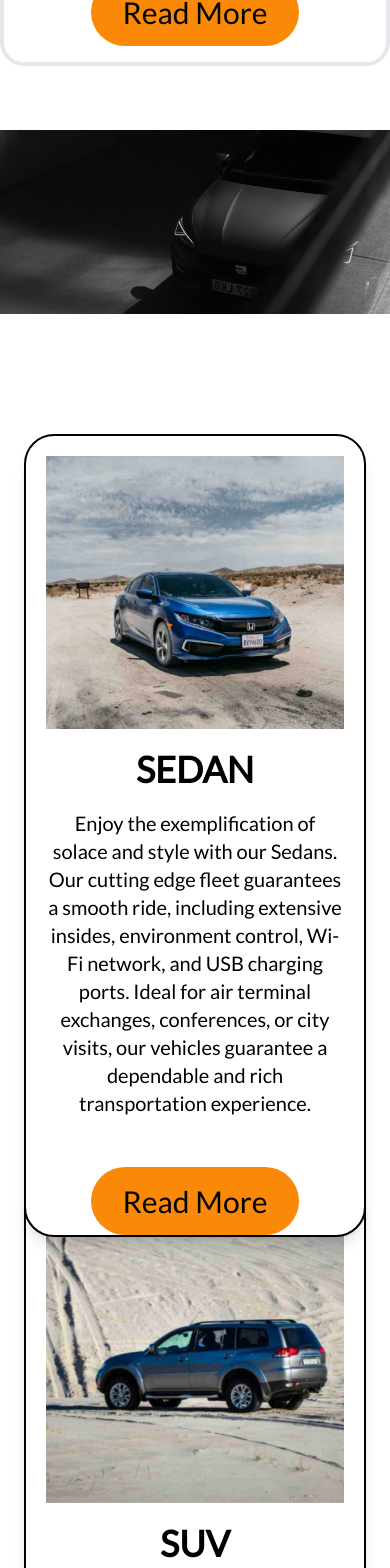
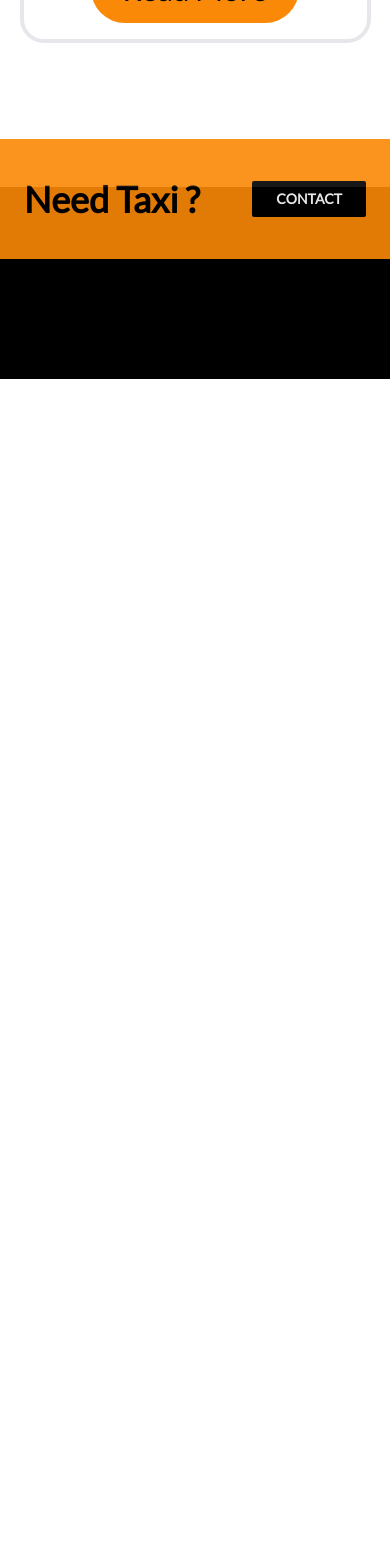
Before and after one commit to Pijushpatra2/Taxi-Guru, a React (Vite) app in the folder Client/taxi-guru/: page /services in a window 390 px wide. Shown: the part 2420-3988 px from the top of the page. After the commit the page ends 2799 px from the top, so only its background shows below. Built offline with nearby package versions, Linux system fonts and the light colour scheme.

Commit message:
minor changes in services.jsx

```diff
--- a/Client/taxi-guru/src/Pages/ServicesPage/Services.jsx
+++ b/Client/taxi-guru/src/Pages/ServicesPage/Services.jsx
@@ -7,13 +7,13 @@ export default function Services() {
       <div className=" ">
         <img
           src={data["div1"]["imgPath"]}
-          className=" w-[100%] bg-cover object-cover "
+          className=" h-[100%] w-full bg-cover object-cover "
           alt="error"
         />
       </div>
       <div className="flex flex-col items-center relative bottom-16  ">
-        <div className=" flex flex-col gap-8 sm:w[80%] md:w-[80%] bg-white rounded-full">
-          <div className="flex gap-4 border-4 p-4 rounded-3xl lg:flex-row flex-col bg-white">
+        <div className=" flex flex-col gap-8 w-[90%] md:w-[80%] bg-white rounded-full">
+          <div className="flex gap-4 border-4 p-4 rounded-3xl lg:flex-row flex-col bg-white ">
             <div className="flex-1 ">
               <img
                 className="w-full h-full  object-center object-cover"
@@ -90,130 +90,8 @@ export default function Services() {
           </div>
         </div>
       </div>
+
       <div className="">
-        <div className=" ">
-          <img
-            src={data["div1"]["imgPath"]}
-            className=" w-[100%] bg-cover object-cover "
-            alt="error"
-          />
-        </div>
-
-        <div className="  border-green-700   flex justify-center items-center px-6 relative top-[120px]">
-          <div className="  border-2 border-black bg-white shadow-lg rounded-[30px] md:flex flex-row">
-            <div className="flex justify-centerh-[35%] w-[100%] px-5 py-5 md:h-[100%] md:flex ">
-              <img
-                src={data["div2"]["imgPath"]}
-                className="text-center h-[273px] w-[360px] object-cover md:h-[100%] md:w-screen md:bg-contain"
-                alt="error"
-              />
-            </div>
-
-            <div className="w[141%] md:item-end md:w-[150%]">
-              <div className="">
-                <h1 className="text-4xl font-bold text-center md:text-center md:font-bold md:text-6xl md:mt-[30px]">
-                  {data["div2"]["text1"]}
-                </h1>
-
-                <p className="text-center text-xl md:text-2xl my-5 md:mr-[70px] md:mt-[25px] md:text-start px-5 ">
-                  {data["div2"]["text2"]}
-                </p>
-                <div className="text-center mt-[50px]">
-                  <button className="bg-[#FA8907] text-black px-8 py-4 rounded-full text-3xl font-medium">
-                    Read More
-                  </button>
-                </div>
-              </div>
-            </div>
-          </div>
-        </div>
-      </div>
-
-      {/* 2st conatiner */}
-      <div className="flex justify-center items-center px-6 mt-16 ">
-        <div className="flex flex-col-reverse justify-end h-[900px] md:h-[550px] border-2 border-black bg-white shadow-lg rounded-[30px] md:flex md:flex-row">
-          <div className="w[141%] md:item-end md:w-[150%]">
-            <div className="">
-              <h1 className="text-4xl font-bold text-center md:text-center md:font-bold md:text-6xl md:mt-[30px]">
-                {data["div3"]["text1"]}
-              </h1>
-
-              <p className="text-center text-xl md:text-2xl my-5 md:ml-[70px] md:mt-[25px] md:text-start px-5">
-                {data["div3"]["text2"]}
-              </p>
-              <div className="text-center mt-[30px]">
-                <button className="bg-[#FA8907] text-black px-8 py-4 rounded-full text-3xl font-medium">
-                  Read More
-                </button>
-              </div>
-            </div>
-          </div>
-          <div className="h-[38%] w-[100%] px-5 py-5 md:h-[100%] md:flex md:w-[150%]">
-            <img
-              src={data["div3"]["imgPath"]}
-              className=" text-center h-[300px] w-[360px] object-cover md:h-[100%] md:w-screen md:bg-contain"
-              alt="error"
-            />
-          </div>
-        </div>
-      </div>
-
-      {/* 3st conatiner */}
-      <div className="flex items-center px-6 mt-16">
-        <div className="h-[900px] md:h-[550px] border-2 border-black bg-white shadow-lg rounded-[30px] md:flex flex-row">
-          {" "}
-          {/*h-[550px] border-2 border-black bg-white shadow-lg rounded-[30px] flex flex-col justify-center items-center*/}
-          <div className="h-[35%] w-[100%] px-5 py-5 md:h-[100%] md:flex md:w-[150%]">
-            <img
-              src={data["div4"]["imgPath"]}
-              className="text-center h-[273px] w-[360pxpx] object-cover md:h-[100%] md:w-screen md:bg-contain"
-              alt="error"
-            />
-          </div>
-          <div className="w[141%] md:item-end md:w-[150%]">
-            <h1 className="text-4xl font-bold text-center md:text-center md:font-bold md:text-6xl md:mt-[30px]">
-              {data["div4"]["text1"]}
-            </h1>
-
-            <p className="text-center text-xl md:text-2xl my-5 md:mr-[70px] md:mt-[25px] md:text-start px-5">
-              {data["div4"]["text2"]}
-            </p>
-            <div className="text-center mt-[80px]">
-              <button className="bg-[#FA8907] text-black px-8 py-4 rounded-full text-3xl font-medium">
-                Read More
-              </button>
-            </div>
-          </div>
-        </div>
-      </div>
-      <div id="cards">
-        <div className="flex items-center px-6 mt-16">
-          <div className=" border-2 border-black bg-white shadow-lg rounded-[30px] md:flex flex-row ">
-            <div className=" w-[50%] px-5 py-5 md:h-[100%] md:flex">
-              <img
-                src={data["div4"]["imgPath"]}
-                className="text-center object-cover h-[100%] w-full md:bg-contain"
-                alt="error"
-              />
-            </div>
-            <div className=" md:item-end w-[50%]">
-              <h1 className="text-4xl font-bold text-center md:text-center md:font-bold md:text-6xl md:mt-[30px]">
-                {data["div4"]["text1"]}
-              </h1>
-
-              <p className="text-center text-xl md:text-2xl my-5 md:mr-[70px] md:mt-[25px] md:text-start px-5">
-                {data["div4"]["text2"]}
-              </p>
-              <div className="text-center mt-[80px]">
-                <button className="bg-[#FA8907] text-black px-8 py-4 rounded-full text-3xl font-medium">
-                  Read More
-                </button>
-              </div>
-            </div>
-          </div>
-        </div>
-      </div>
-      <div className="mt-36">
         <Footer></Footer>
       </div>
     </div>
--- a/Client/taxi-guru/src/Pages/ServicesPage/components/ServiceComponent.jsx
+++ b/Client/taxi-guru/src/Pages/ServicesPage/components/ServiceComponent.jsx
@@ -4,6 +4,7 @@ import ServiceData from "../data/ServiceData";
 import home_taxi from "/images/home/home_taxi.png";
 // import CountUpComponent from "../../HomePage/components/CountUpComponent";
 import DiamondComponent from "./DiamondComponent";
+import Footer from "../../../Common/components/Footer";
 export default function ServiceComponent(props) {
   const data = ServiceData[props.id];
 
@@ -117,7 +118,7 @@ export default function ServiceComponent(props) {
           </div>
         </div>
       </section>
-
+<Footer></Footer>
       {/* footer */}
       <div className="justify-between">
         <div className=" flex  justify-between items-center bg-primary p-6   font-bold text-4xl relative opacity-90">
```
